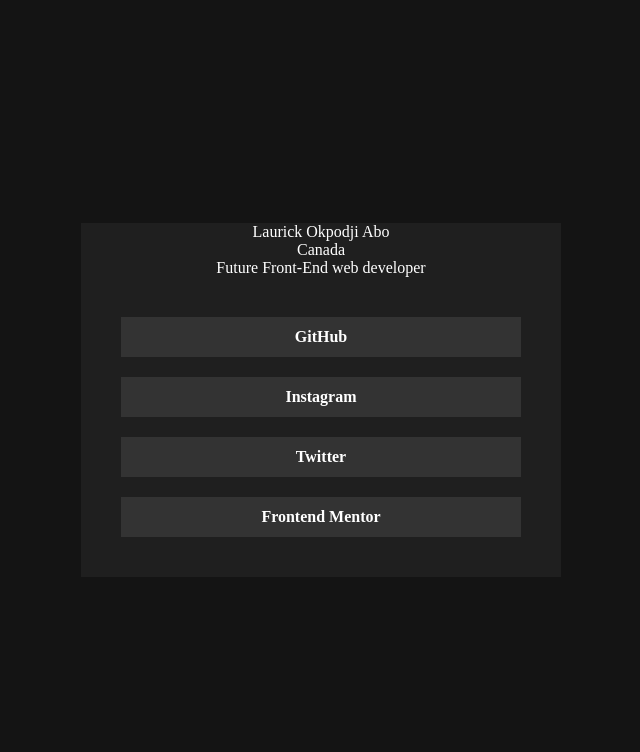
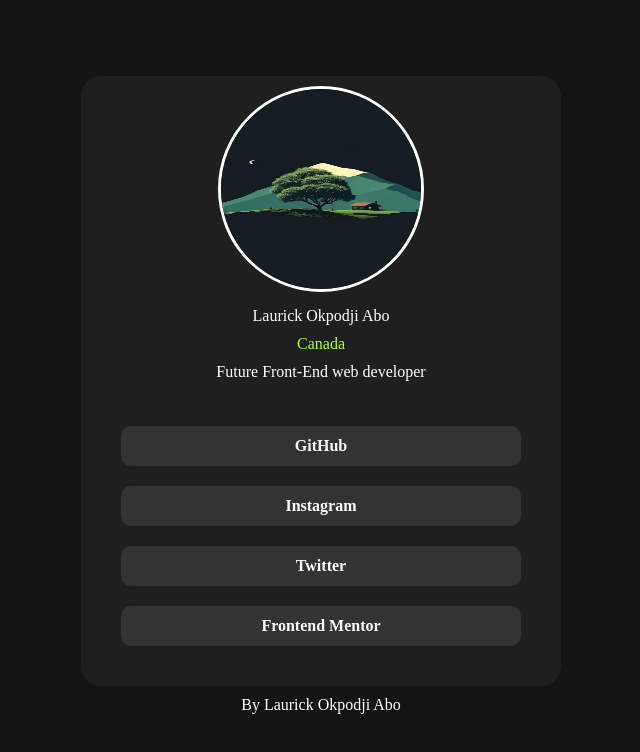
Before and after one commit to Noxiz-2/Social-links-profile, a plain HTML site: page social-links-profile-main/index.html in a window 1280 px wide. Shown: the whole page, without its empty margins (319-959 px from the left). Drawn offline with Linux system fonts and the light colour scheme.

Commit message:
Finished the project
Added avatar and roudness to my container. This signifies the end of the project.

```diff
--- a/social-links-profile-main/index.html
+++ b/social-links-profile-main/index.html
@@ -13,9 +13,12 @@
 </head>
 <body>
   <div class="main-container">
+    <img src="assets/images/tree.jpg" class="avatar">
+   <div class="text">
     <div>Laurick Okpodji Abo</div>
-    <div>Canada</div>
+    <div class="location">Canada</div>
     <div>Future Front-End web developer</div>
+   </div>
     <div class="interactive-boxes">
       <a href="https://github.com/Noxiz-2" target="_blank" class="interactive-items">GitHub</a>
       <a href="https://instagram.com" target="_blank" class="interactive-items">Instagram</a>
@@ -24,6 +27,7 @@
   </div>
   </div>
 
+    <div class="From">By Laurick Okpodji Abo</div>
 
 </body>
 </html>
--- a/social-links-profile-main/style.css
+++ b/social-links-profile-main/style.css
@@ -5,6 +5,7 @@ body {
     justify-content: center;
     height: 100vh;
     margin: 0;
+    flex-direction: column;
 }
 
 
@@ -14,6 +15,7 @@ body {
    display: flex;
    flex-direction: column;
    align-items: center;
+   border-radius: 20px;
 }
 
 
@@ -37,10 +39,39 @@ body {
     font-weight: bold;
     text-decoration: none;
     color: inherit;
-
+    border-radius: 10px;
 }
 
 .interactive-items:hover {
     background-color: hsl(75, 94%, 57%);
     color: black;
 }
+
+
+.avatar {
+    border-radius: 50%;
+    margin: 10px;
+    width: 200px;
+    height: 200px;
+    border: solid white 3px;
+}
+
+
+.text {
+    display: flex;
+    flex-direction: column;
+    gap: 10px;
+    margin: 5px;
+    align-items: center;
+}
+
+.location {
+    color: greenyellow;
+}
+
+
+.From {
+    margin: 10px;
+    color:hsl(0, 0%, 100%);
+
+}
```
Also changed, not shown: social-links-profile-main/assets/images/tree.jpg (added).
